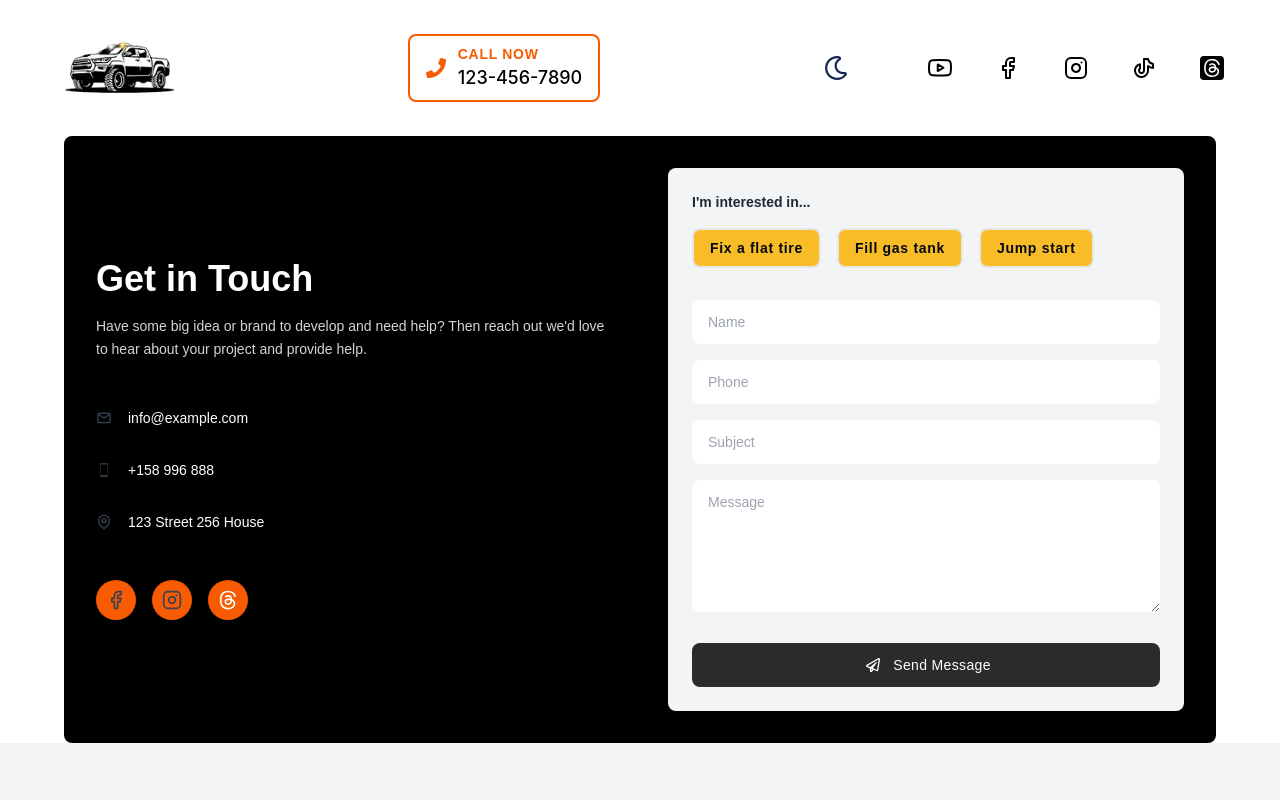
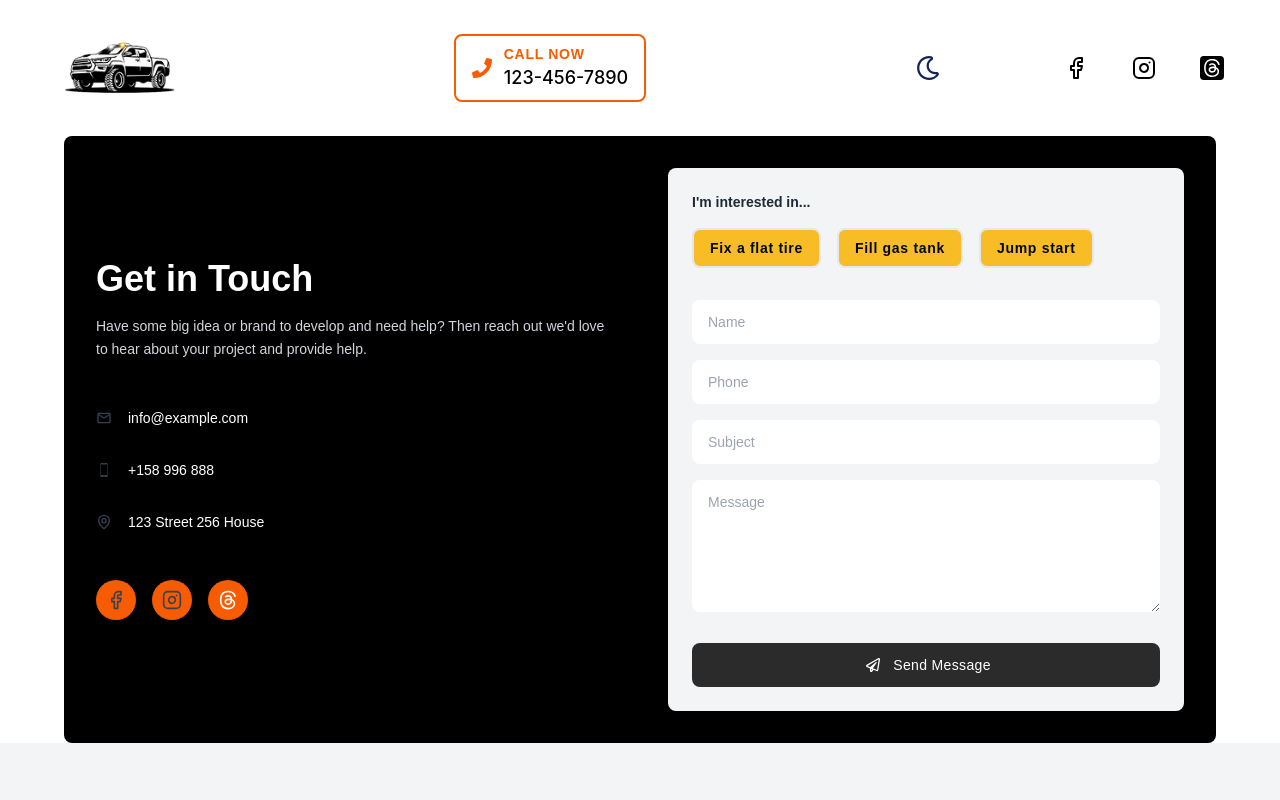
Before and after one commit to josemartinez111/Thumbsuprsaapp, a React (Vite) app: page / in a window 1280 px wide. Shown: the top 800 px of the page. Built offline with nearby package versions, Linux system fonts and the light colour scheme.

Commit message:
⚡pushing -> `pushing changes 12-28-24` | pushing PR..

```diff
--- a/src/components/ui/navbar/Navbar.tsx
+++ b/src/components/ui/navbar/Navbar.tsx
@@ -25,14 +25,9 @@ export const Navbar: FunctionComponent = () => {
 
   // Use the IconName type directly for the array
   const socialIconsOpts: Array<SocialIconOptions> = [
-    { icon: 'youtube', href: '#' },
     { icon: 'facebook', href: '#' },
     { icon: 'instagram', href: '#' },
-    { icon: 'tiktok', href: '#' },
-    {
-      icon: 'threads',
-      href: '#',
-    },
+    { icon: 'threads', href: '#' },
   ];
 
   // Navigation container classes
@@ -164,7 +159,7 @@ export const Navbar: FunctionComponent = () => {
                 condition={isDarkMode}
                 className={twMerge(
                   clsx(
-                    'w-10 desktop:w-10',
+                    'mr-11 w-10 desktop:w-10',
                     'tablet:h-10 tablet:w-10',
                     'transition-transform duration-200',
                     'hover:scale-110',
```
